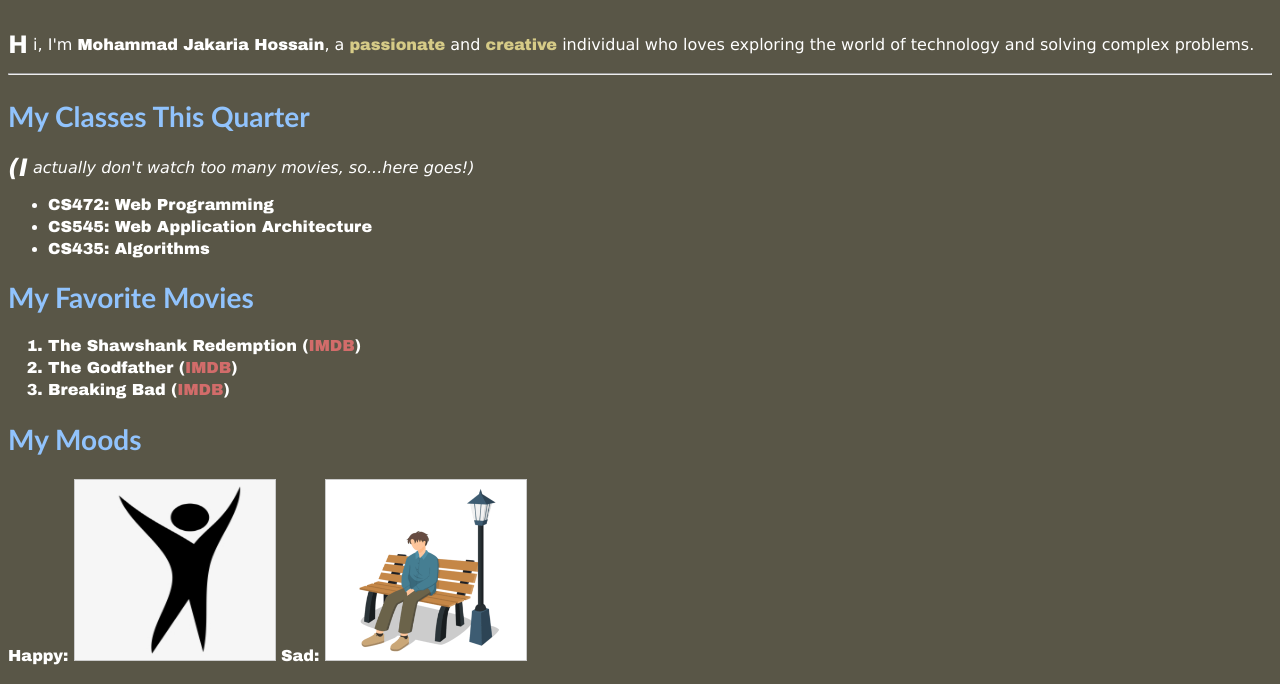
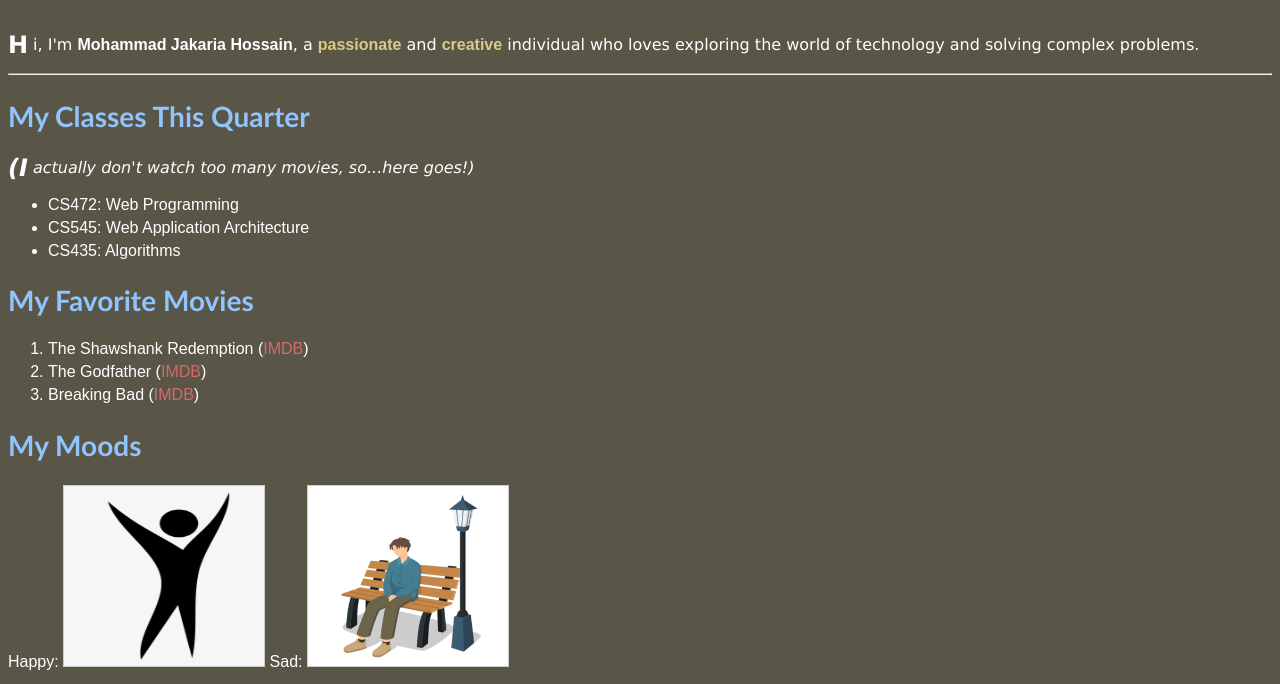
Before and after one commit to hossainmjakaria/hossainmjakaria.github.io, a plain HTML site: page aboutme.html in a window 1280 px wide. Shown: the part 104-788 px from the top of the page. Drawn offline with Linux system fonts and the light colour scheme.

Commit message:
font changed

```diff
--- a/assets/css/styleme.css
+++ b/assets/css/styleme.css
@@ -1,5 +1,6 @@
 * {
-    font-family: "Arial Black", Verdana, "Trebuchet MS", Georgia, Tahoma, "Courier New", "Times New Roman", sans-serif;
+    font-family: Arial, "Arial Black", Verdana, "Trebuchet MS", Georgia, Tahoma, "Courier New", "Times New Roman",
+        sans-serif;
     color: #fff;
 }
 
```
